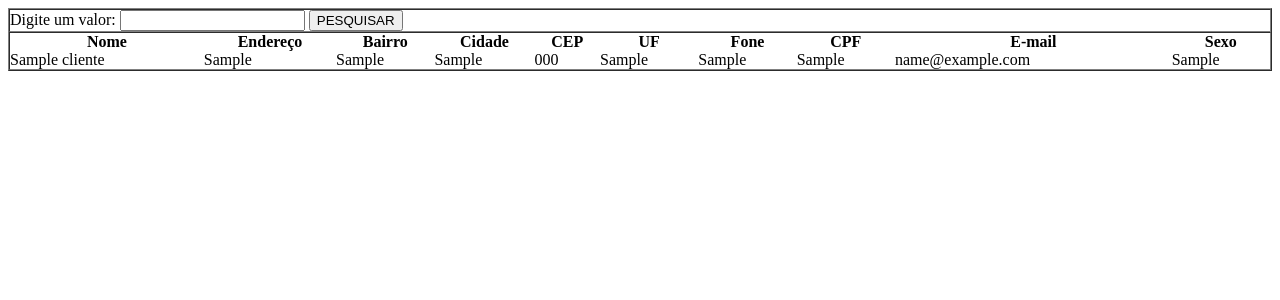
After one commit to avlisesolrac/PHP, a PHP site: page /consulta.php in a window 1280 px wide. The commit adds this page. Shown: the top 300 px of the page. Run offline with PHP 8.4, Linux system fonts and the light colour scheme; tables that the repository leaves empty or names only in its code hold one stand-in row (values such as "Sample post"); data that the repository does not hold is empty.

Commit message:
Criado a tela de consulta e através de um SELECT com coringa LIKE é possível consultar a tabela de clientes

```diff
--- /dev/null
+++ b/cadastro/consulta.php
@@ -0,0 +1,64 @@
+<?php include ("conexao.php") ?>
+<!doctype html>
+<html lang="pt-br">
+<head>
+<meta charset="utf-8">
+<title> Consulta dos Dados Inseridos no BD </title>
+</head>
+<body>
+	<table width="100%" border="1" cellspacing="0" cellpadding="0">
+		<tr>
+			<td>
+				<form action="" method="post" name="consulta">
+					Digite um valor: <input type="text" name="cliente">
+					<input type="submit" name="pesquisar" value="PESQUISAR">
+				</form>
+			</td>
+		</tr>
+
+		<tr>
+			<td>
+				<table width="100%" border="0" cellspacing="0" cellpadding="0">
+					<tr>
+						<th>Nome</th>
+						<th>Endereço</th>
+						<th>Bairro</th>
+						<th>Cidade</th>
+						<th>CEP</th>
+						<th>UF</th>
+						<th>Fone</th>
+						<th>CPF</th>
+						<th>E-mail</th>
+						<th>Sexo</th>
+					</tr>
+		<?php
+				$cliente = $_POST['cliente'];
+
+				$sql = "SELECT * FROM cliente WHERE nome LIKE '$cliente%' ORDER BY nome";
+
+				$query = mysql_query($sql);
+
+				while($resultado = mysql_fetch_array($query)) {
+					print "
+					<tr>
+						<td>$resultado[nome]</td>
+						<td>$resultado[endereco]</td>
+						<td>$resultado[bairro]</td>
+						<td>$resultado[cidade]</td>
+						<td>$resultado[cep]</td>
+						<td>$resultado[uf]</td>
+						<td>$resultado[fone]</td>
+						<td>$resultado[cpf]</td>
+						<td>$resultado[email]</td>
+						<td>$resultado[sexo]</td>
+					</tr>
+					";
+				}
+		?>
+				</table>
+			</td>
+		</tr>
+	</table>
+
+</body>
+</html>
--- a/cadastro/index.php
+++ b/cadastro/index.php
@@ -22,7 +22,7 @@
 								<tr><td><a href="index.php?link=2">Inserir</a></td></tr>
 								<tr><td><a href="index.php?link=3">Alterar</a></td></tr>
 								<tr><td><a href="index.php?link=5">Excluir</a></td></tr>
-								<tr><td>Consultar</td></tr>
+								<tr><td><a href="index.php?link=7">Consultar</a></td></tr>
 						</table>
 					 </td>
 <!-- Início do corpo do Layout-->
@@ -41,6 +41,7 @@
 										$pagina[4] = "formulario-cliente-editar.php";
 										$pagina[5] = "selecionar-excluir.php";
 										$pagina[6] = "formulario-cliente-excluir.php";
+										$pagina[7] = "consulta.php";
 
 //Verifica se a variável não está vazia, se tiver algo, proximo if
 										if(!empty($link)) {
```
